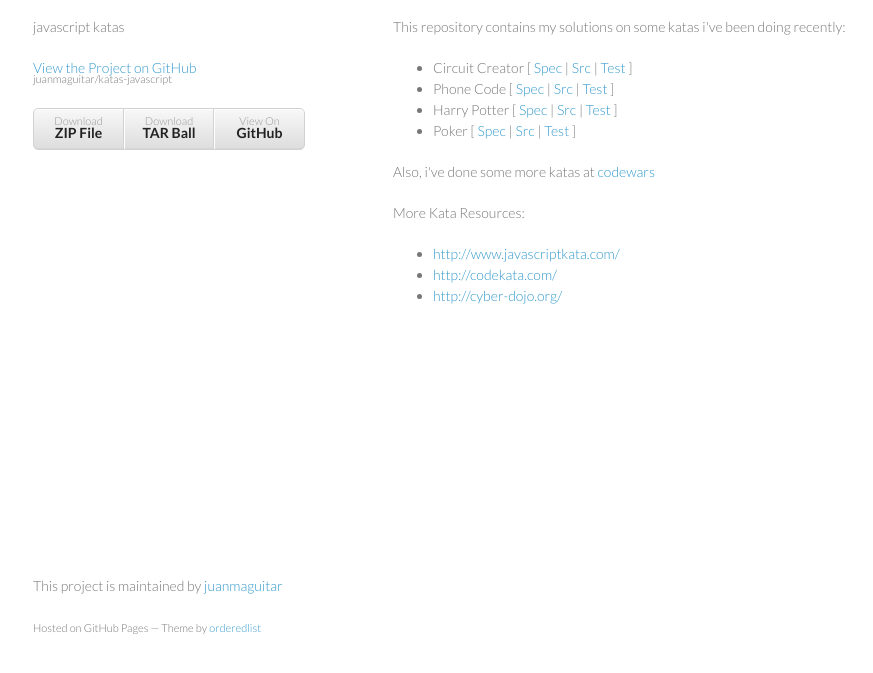
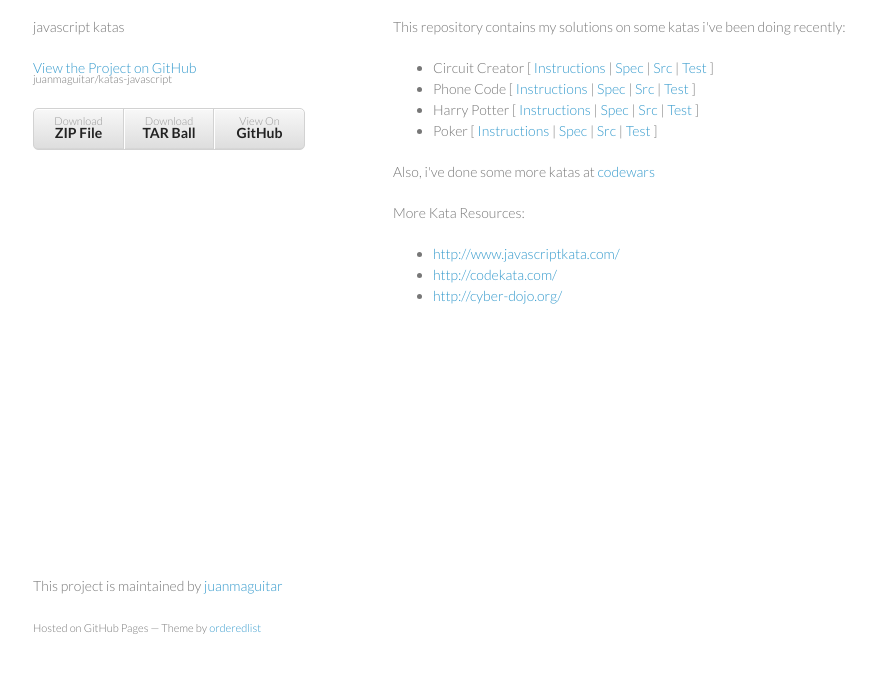
Before and after one commit to juanmaguitar/katas-javascript, a plain HTML site: page index.html in a window 1280 px wide. Shown: the part 93-766 px from the top of the page, without its empty margins (177-1050 px from the left). Drawn offline with Linux system fonts and the light colour scheme.

Commit message:
paths fixed

```diff
--- a/index.html
+++ b/index.html
@@ -34,10 +34,10 @@
 <p>This repository contains my solutions on some katas i've been doing recently:</p>
 
 <ul>
-<li>Circuit Creator [ <a href="https://github.com/juanmaguitar/katas-javascript/blob/master/circuit-creator/spec/CircuitCreatorSpec.js">Spec</a> | <a href="https://github.com/juanmaguitar/katas-javascript/blob/master/circuit-creator/src/CircuitCreator.js">Src</a> | <a href="http://juanmaguitar.github.io/katas-javascript/circuit-creator/SpecRunner.html">Test</a> ]</li>
-<li>Phone Code [ <a href="https://github.com/juanmaguitar/katas-javascript/blob/master/phone-code/spec/PhoneCodeTest.js">Spec</a> | <a href="https://github.com/juanmaguitar/katas-javascript/blob/master/phone-code/src/PhoneCode.js">Src</a> | <a href="http://juanmaguitar.github.io/katas-javascript/phone-code/SpecRunner.html">Test</a> ]</li>
-<li>Harry Potter [ <a href="https://github.com/juanmaguitar/katas-javascript/blob/master/harry-potter/spec/HarryPotterTest.js">Spec</a> | <a href="https://github.com/juanmaguitar/katas-javascript/blob/master/harry-potter/src/HarryPotter.js">Src</a> | <a href="http://juanmaguitar.github.io/katas-javascript/harry-potter/SpecRunner.html">Test</a> ]</li>
-<li>Poker [ <a href="https://github.com/juanmaguitar/katas-javascript/blob/master/poker/spec/PokerHandSpec.js">Spec</a> | <a href="https://github.com/juanmaguitar/katas-javascript/blob/master/poker/src/PokerHand.js">Src</a> | <a href="http://juanmaguitar.github.io/katas-javascript/poker/SpecRunner.html">Test</a> ]</li>
+<li>Circuit Creator [ <a href="https://github.com/juanmaguitar/katas-javascript/blob/master/circuit-creator/README.md">Instructions</a> | <a href="https://github.com/juanmaguitar/katas-javascript/blob/master/circuit-creator/spec/CircuitCreatorSpec.js">Spec</a> | <a href="https://github.com/juanmaguitar/katas-javascript/blob/master/circuit-creator/src/CircuitCreator.js">Src</a> | <a href="http://juanmaguitar.github.io/katas-javascript/circuit-creator/SpecRunner.html">Test</a> ]</li>
+<li>Phone Code [ <a href="https://github.com/juanmaguitar/katas-javascript/blob/master/phone-code/README.md">Instructions</a> | <a href="https://github.com/juanmaguitar/katas-javascript/blob/master/phone-code/spec/PhoneCodeSpec.js">Spec</a> | <a href="https://github.com/juanmaguitar/katas-javascript/blob/master/phone-code/src/PhoneCode.js">Src</a> | <a href="http://juanmaguitar.github.io/katas-javascript/phone-code/SpecRunner.html">Test</a> ]</li>
+<li>Harry Potter [ <a href="https://github.com/juanmaguitar/katas-javascript/blob/master/harry-potter/README.md">Instructions</a> | <a href="https://github.com/juanmaguitar/katas-javascript/blob/master/harry-potter/spec/HarryPotterSpec.js">Spec</a> | <a href="https://github.com/juanmaguitar/katas-javascript/blob/master/harry-potter/src/HarryPotter.js">Src</a> | <a href="http://juanmaguitar.github.io/katas-javascript/harry-potter/SpecRunner.html">Test</a> ]</li>
+<li>Poker [ <a href="https://github.com/juanmaguitar/katas-javascript/blob/master/poker/README.md">Instructions</a> | <a href="https://github.com/juanmaguitar/katas-javascript/blob/master/poker/spec/PokerHandSpec.js">Spec</a> | <a href="https://github.com/juanmaguitar/katas-javascript/blob/master/poker/src/PokerHand.js">Src</a> | <a href="http://juanmaguitar.github.io/katas-javascript/poker/SpecRunner.html">Test</a> ]</li>
 </ul>
 
 <p>Also, i've done some more katas at <a href="http://www.codewars.com/users/juanmaguitar">codewars</a></p>
```
